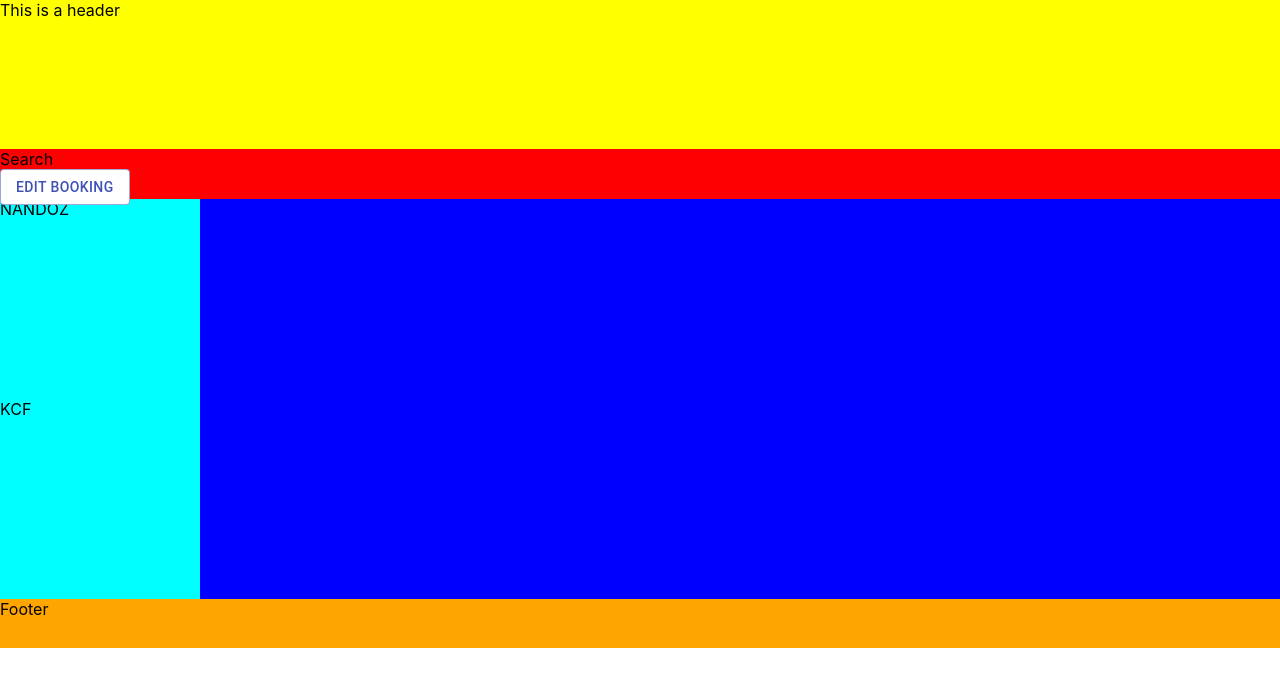
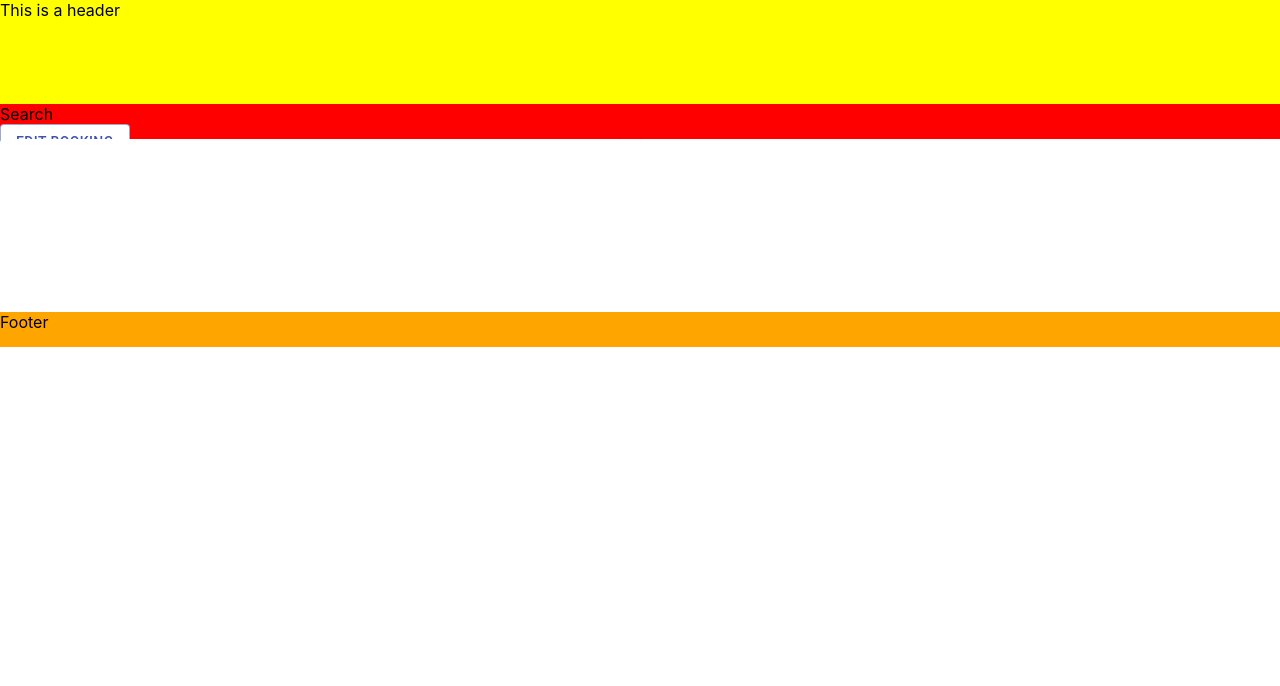
Before and after one commit to SE701ProjectGroup4/git-brunching, a React (Create React App) app in the folder frontend/: page / in a window 1280 px wide. Shown: the top 686 px of the page. Built offline with nearby package versions, Linux system fonts and the light colour scheme.

Commit message:
Added material ui to restaurant tiles

```diff
--- a/frontend/src/landing/LandingPage.module.css
+++ b/frontend/src/landing/LandingPage.module.css
@@ -28,3 +28,7 @@
 .footer {
     background-color: orange;
 }
+.gridList {
+    width: 100%;
+    height: 100%;
+}
--- a/frontend/src/landing/RestaurantTile.js
+++ b/frontend/src/landing/RestaurantTile.js
@@ -1,5 +1,11 @@
  import React from "react";
  import GridList from "@material-ui/core/GridList"
+ import GridListTile from "@material-ui/core/GridListTile";
+ import Card from "@material-ui/core/Card";
+ import CardActionArea from "@material-ui/core/CardActionArea";
+ import CardContent from "@material-ui/core/CardContent";
+ import CardMedia from "@material-ui/core/CardMedia";
+ import Typography from "@material-ui/core/Typography";
  import style from "./LandingPage.module.css";
  import changePath from "../general/helperFunctions";
  import { useHistory } from "react-router";
@@ -11,32 +17,58 @@
     const toBooking = (restaurant) => {
         changePath("/booking", history);
         setRestaurant(restaurant);
-      };
+    };
     const fakeData = [
         {
           name: "NANDOZ",
           times: [],
+          img: "",
         },
         {
           name: "KCF",
           times: [],
+          img: "",
         },
     ];
 
     return (
-        <div className={style.tileContainer}>
-            { fakeData.map((data) => (
-            <div
-                className={style.tile}
-                key={`fake_data_${data.name}`}
-                role="button"
-                tabIndex={0}
-                onClick={() => toBooking(data.name)}
-            >
-                {data.name}
-            </div>
+        // <div className={style.tileContainer}>
+        //     { fakeData.map((data) => (
+        //     <div
+        //         className={style.tile}
+        //         key={`fake_data_${data.name}`}
+        //         role="button"
+        //         tabIndex={0}
+        //         onClick={() => toBooking(data.name)}
+        //     >
+        //         {data.name}
+        //     </div>
+        //     ))}
+        // </div>
+        <GridList cellHeight={250} spacing={20} className={style.gridList}>
+            {fakeData.map(data => (
+            <GridListTile key={data.title}>
+                <Card onClick={() => toBooking(data.name)}>
+                <CardActionArea>
+                    <CardMedia
+                    style={{ height: 200 }}
+                    image={data.img}
+                    title={data.name}
+                    />
+                    <CardContent>
+                    <Typography
+                        variant="body2"
+                        color="black"
+                        component="p"
+                    >
+                        {data.name}
+                    </Typography>
+                    </CardContent>
+                </CardActionArea>
+                </Card>
+            </GridListTile>
             ))}
-        </div>
+        </GridList>
     );
  }
 
```
